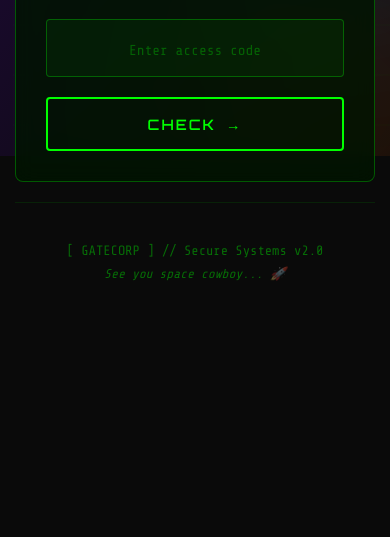
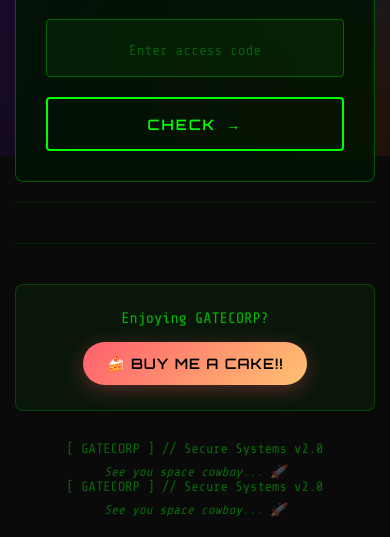
Before and after one commit to bhuvanm133-pixel/GATECORP, a website: page public/index.html in a window 390 px wide. Shown: the part 688-1225 px from the top of the page. Before the commit the page ends 989 px from the top, so only its background shows below. Drawn offline with nearby package versions, Linux system fonts and the light colour scheme.

Commit message:
Add Ko-fi support button

```diff
--- a/public/index.html
+++ b/public/index.html
@@ -162,6 +162,16 @@
 </main>
 
 <footer>
+    <footer>
+<div class="support-section">
+<p class="support-text">Enjoying GATECORP?</p>
+<a href="https://ko-fi.com/gatecorp" target="_blank" class="support-btn">
+🍰 Buy me a Cake!!
+</a>
+</div>
+<p>[ GATECORP ] // Secure Systems v2.0</p>
+<p class="footer-sub">See you space cowboy... 🚀</p>
+</footer>
 <p>[ GATECORP ] // Secure Systems v2.0</p>
 <p class="footer-sub">See you space cowboy... 🚀</p>
 </footer>
--- a/public/style.css
+++ b/public/style.css
@@ -743,4 +743,40 @@ flex-direction: column;
 width: 100%;
 margin-top: 10px;
 }
+/* Support Section */
+.support-section {
+margin-bottom: 30px;
+padding: 25px;
+background: rgba(0, 255, 0, 0.05);
+border: 1px solid rgba(0, 255, 0, 0.2);
+border-radius: 8px;
+text-align: center;
 }
+
+.support-text {
+color: rgba(0, 255, 0, 0.7);
+margin-bottom: 15px;
+font-size: 0.95rem;
+}
+
+.support-btn {
+display: inline-block;
+background: linear-gradient(135deg, #ff5f6d, #ffc371);
+color: #000;
+padding: 12px 24px;
+border-radius: 25px;
+text-decoration: none;
+font-family: 'Orbitron', sans-serif;
+font-weight: 600;
+font-size: 0.9rem;
+text-transform: uppercase;
+letter-spacing: 1px;
+transition: all 0.3s ease;
+box-shadow: 0 5px 20px rgba(255, 95, 109, 0.3);
+}
+
+.support-btn:hover {
+transform: translateY(-3px);
+box-shadow: 0 10px 30px rgba(255, 95, 109, 0.5);
+}
+}
```
